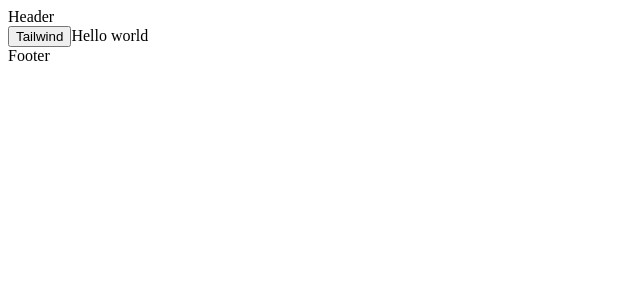
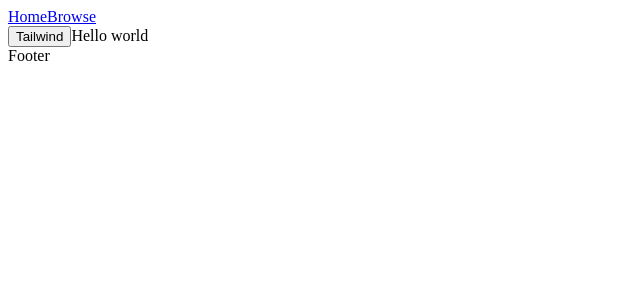
Before and after one commit to blai30/novelists-web, a Next.js app: page / in a window 1280 px wide. Shown: the top 300 px of the page, without its empty margins (0-640 px from the left). Built offline with nearby package versions, Linux system fonts and the light colour scheme; a web font is replaced by a local one.

Commit message:
feat: add browse page

```diff
--- a/src/components/shared/Header.tsx
+++ b/src/components/shared/Header.tsx
@@ -1,7 +1,14 @@
+import Link from 'next/link'
+
 const Header = () => {
   return (
     <header id="header" className="w-full bg-blue-300">
-      Header
+      <Link href="/">
+        <a>Home</a>
+      </Link>
+      <Link href="/browse">
+        <a>Browse</a>
+      </Link>
     </header>
   )
 }
--- a/src/pages/index.tsx
+++ b/src/pages/index.tsx
@@ -1,16 +1,14 @@
-import { NextPage } from 'next';
-import Head from 'next/head'
-import Image from 'next/image'
-import Layout, { getLayout } from '../components/shared/Layout'
+import { NextPage } from 'next'
+import { getLayout } from '../components/shared/Layout'
 
 const Home = () => {
   return (
-    <>
+    <div>
       <button className="bg-green-300">
         Tailwind
       </button>
       Hello world
-    </>
+    </div>
   )
 }
 
```
Also changed, not shown: src/pages/browse/index.tsx (added, +14 -0 lines).
